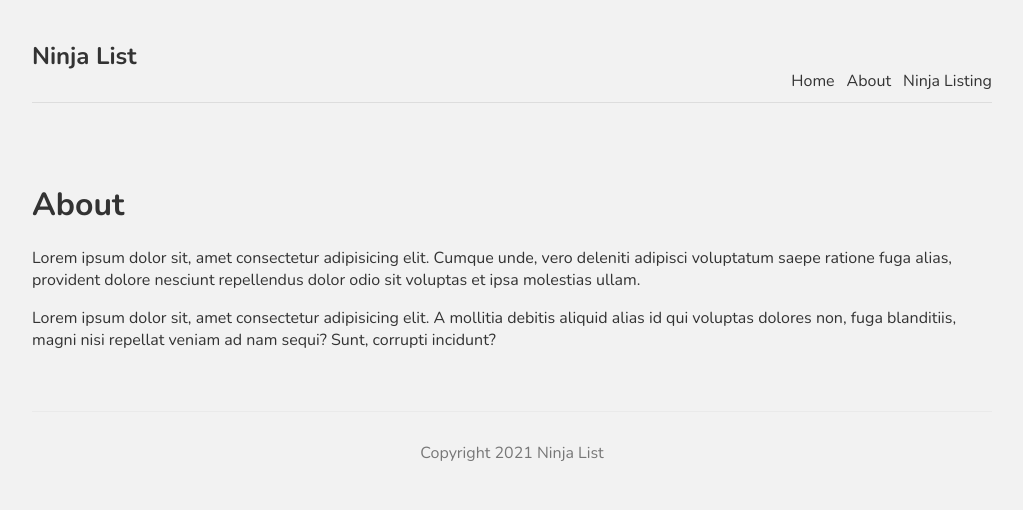
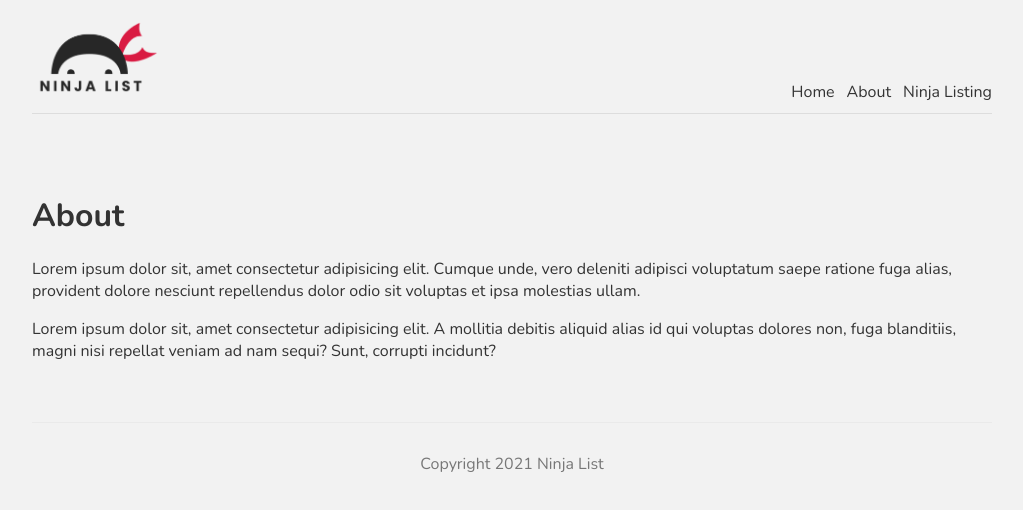
Before and after one commit to Enrige13/ninjalist, a Next.js app: page /about in a window 1280 px wide. Shown: the top 510 px of the page, without its empty margins (128-1151 px from the left). Built offline with nearby package versions, Linux system fonts and the light colour scheme.

Commit message:
#9: Images & Metadata

```diff
--- a/comps/Navbar.js
+++ b/comps/Navbar.js
@@ -1,10 +1,11 @@
 import Link from 'next/link'
+import Image from 'next/image' // lazy load (optimazation), need width and height property
 
 const Navbar = () => {
     return (
         <nav>
             <div className="logo">
-                <h1>Ninja List</h1>
+                <Image src="/logo.png" width={128} height={77} />
             </div>
             <Link href="/"><a>Home</a></Link>
             <Link href="/about"><a>About</a></Link>
--- a/pages/about.js
+++ b/pages/about.js
@@ -1,10 +1,18 @@
+import Head from "next/head";
+
 const About = () => {
     return (
-        <div>
-            <h1>About</h1>
-            <p>Lorem ipsum dolor sit, amet consectetur adipisicing elit. Cumque unde, vero deleniti adipisci voluptatum saepe ratione fuga alias, provident dolore nesciunt repellendus dolor odio sit voluptas et ipsa molestias ullam.</p>
-            <p>Lorem ipsum dolor sit, amet consectetur adipisicing elit. A mollitia debitis aliquid alias id qui voluptas dolores non, fuga blanditiis, magni nisi repellat veniam ad nam sequi? Sunt, corrupti incidunt?</p>
-        </div>
+        <>
+            <Head>
+            <title>Ninja List | About</title>
+            <meta name="keyword" content="ninjas" />
+            </Head>
+            <div>
+                <h1>About</h1>
+                <p>Lorem ipsum dolor sit, amet consectetur adipisicing elit. Cumque unde, vero deleniti adipisci voluptatum saepe ratione fuga alias, provident dolore nesciunt repellendus dolor odio sit voluptas et ipsa molestias ullam.</p>
+                <p>Lorem ipsum dolor sit, amet consectetur adipisicing elit. A mollitia debitis aliquid alias id qui voluptas dolores non, fuga blanditiis, magni nisi repellat veniam ad nam sequi? Sunt, corrupti incidunt?</p>
+            </div>
+        </>
     );
 }
 
```
Also changed, not shown: pages/index.js (+6 -1 lines), public/logo.png (added).
